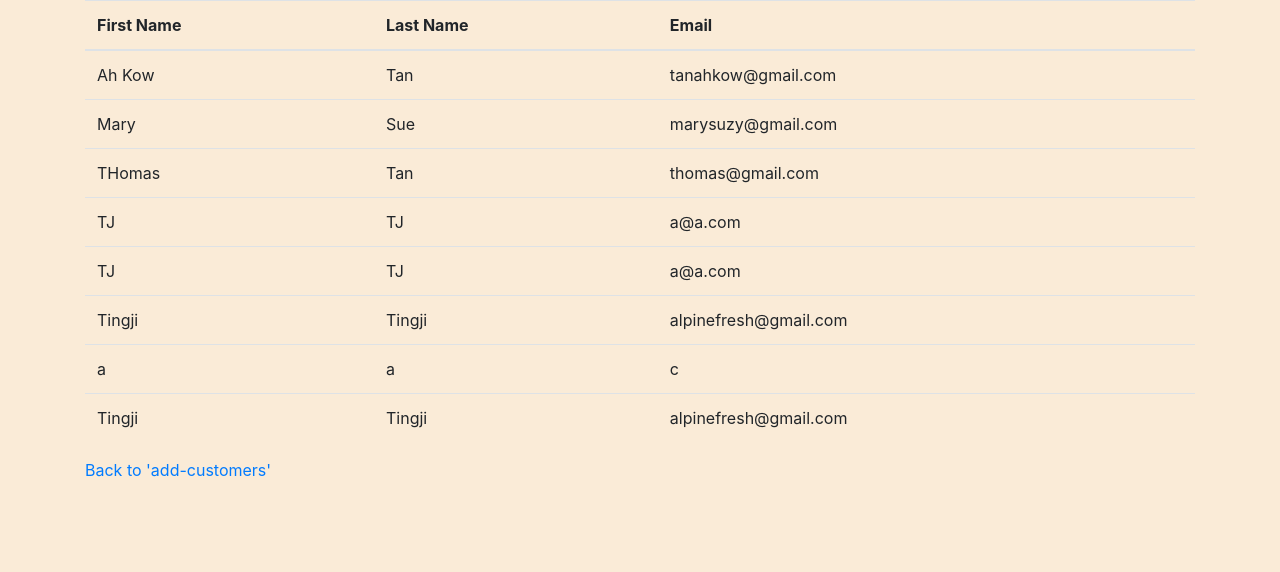
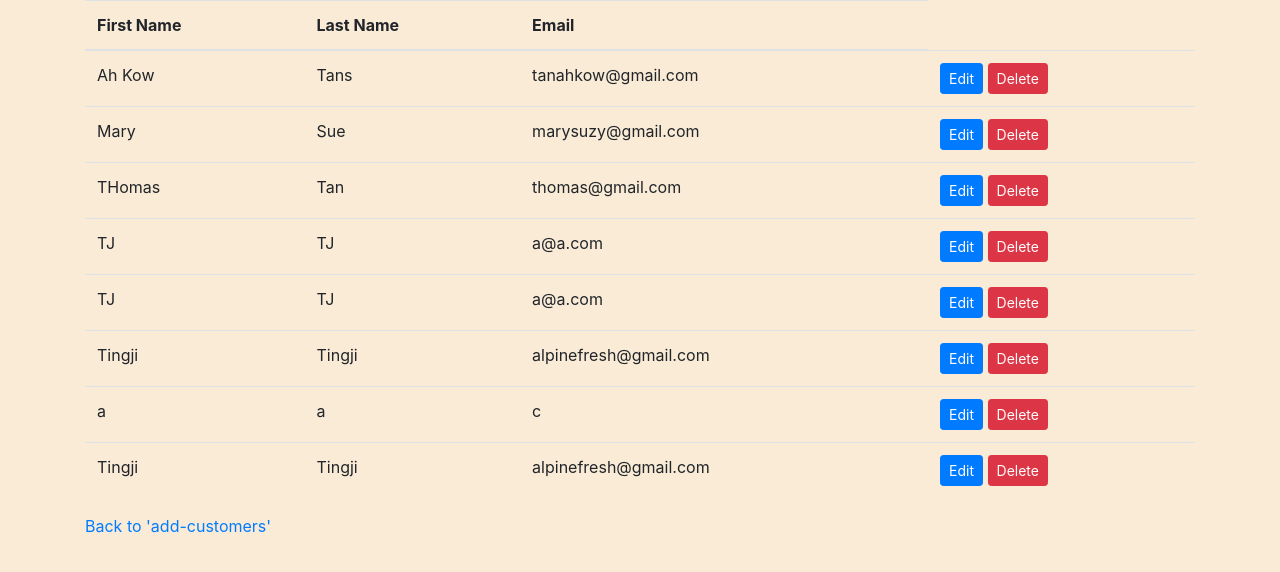
Before and after one commit to 4forces/tgc8-crm-p-chor, a Flask app: page /customers in a window 1280 px wide. Shown: the top 572 px of the page. Run offline with Flask 2, Linux system fonts and the light colour scheme; some libraries are stand-ins or nearby versions.

Commit message:
added delete function and relevant pages

```diff
--- a/app.py
+++ b/app.py
@@ -94,13 +94,18 @@ def process_edit_customer(customer_id):
         customer_to_edit["last_name"] = request.form.get('last_name')
         customer_to_edit["email"] = request.form.get('email')
 
+        # checks if can_send is checked
         if 'can_send' in request.form:
             print("send marketing material true")
+            # updates the 'send_marketing_material' in customer_to_edit[data]
             customer_to_edit['send_marketing_material'] = True
+        # checks if can_send is NOT checked
         else:
             print("send marketing material False")
+            # updates the 'send_marketing_material' in customer_to_edit[data]
             customer_to_edit['send_marketing_material'] = False
 
+        # opens customers.json and writes (note: previous steps done in memory only)
         with open('customers.json', 'w') as fp:
             json.dump(database, fp)
         return redirect(url_for('show_customers'))
@@ -109,6 +114,22 @@ def process_edit_customer(customer_id):
         return f"The customer {customer_id} is not found."
 
 
+@app.route('/customers/<int:customer_id>/delete')
+def show_delete_customer(customer_id):
+    customer_to_delete = None
+    for customer in database:
+        if customer['id'] == customer_id:
+            customer_to_delete = customer
+            break
+
+    if customer_to_delete:
+        return render_template('confirm_to_delete_customer.template.html',
+                               customer=customer_to_delete)
+    else:
+        return f"The customer with the id of {customer_id} is not found"
+
+
+
 # "magic code" -- boilerplate
 if __name__ == '__main__':
     app.run(host=os.environ.get('IP'),
--- a/customers.json
+++ b/customers.json
@@ -1 +1 @@
-[{"id": 1, "first_name": "Ah Kow", "last_name": "Tan", "email": "tanahkow@gmail.com", "send_marketing_material": true}, {"id": 2, "first_name": "Mary", "last_name": "Sue", "email": "marysuzy@gmail.com", "send_marketing_material": true}, {"id": 3, "first_name": "THomas", "last_name": "Tan", "email": "thomas@gmail.com", "send_marketing_material": true}, {"id": 4754, "first_name": "TJ", "last_name": "TJ", "email": "a@a.com", "can_send": false}, {"id": 4673, "first_name": "TJ", "last_name": "TJ", "email": "a@a.com", "can_send": false}, {"id": 9805, "first_name": "Tingji", "last_name": "Tingji", "email": "alpinefresh@gmail.com", "can_send": false}, {"id": 3747, "first_name": "a", "last_name": "a", "email": "c", "can_send": true}, {"id": 9423, "first_name": "Tingji", "last_name": "Tingji", "email": "alpinefresh@gmail.com", "can_send": true}]
+[{"id": 1, "first_name": "Ah Kow", "last_name": "Tans", "email": "tanahkow@gmail.com", "send_marketing_material": true}, {"id": 2, "first_name": "Mary", "last_name": "Sue", "email": "marysuzy@gmail.com", "send_marketing_material": true}, {"id": 3, "first_name": "THomas", "last_name": "Tan", "email": "thomas@gmail.com", "send_marketing_material": true}, {"id": 4754, "first_name": "TJ", "last_name": "TJ", "email": "a@a.com", "can_send": false}, {"id": 4673, "first_name": "TJ", "last_name": "TJ", "email": "a@a.com", "can_send": false}, {"id": 9805, "first_name": "Tingji", "last_name": "Tingji", "email": "alpinefresh@gmail.com", "can_send": false}, {"id": 3747, "first_name": "a", "last_name": "a", "email": "c", "can_send": true}, {"id": 9423, "first_name": "Tingji", "last_name": "Tingji", "email": "alpinefresh@gmail.com", "can_send": true}]
--- a/templates/customers.template.html
+++ b/templates/customers.template.html
@@ -19,6 +19,10 @@
         <td>{{customer.first_name}}</td>
         <td>{{customer.last_name}}</td>
         <td>{{customer.email}}</td>
+        <td>
+            <a href="{{ url_for('show_edit_customer', customer_id=customer.id) }}" class="btn btn-primary btn-sm">Edit</a>
+            <a href="{{ url_for('show_delete_customer', customer_id=customer.id) }}" class="btn btn-danger btn-sm">Delete</a>
+        </td>
     </tr>
     {% endfor %}
 </table>
```
Also changed, not shown: templates/confirm_to_delete_customer.template.html (+16 -0 lines).
